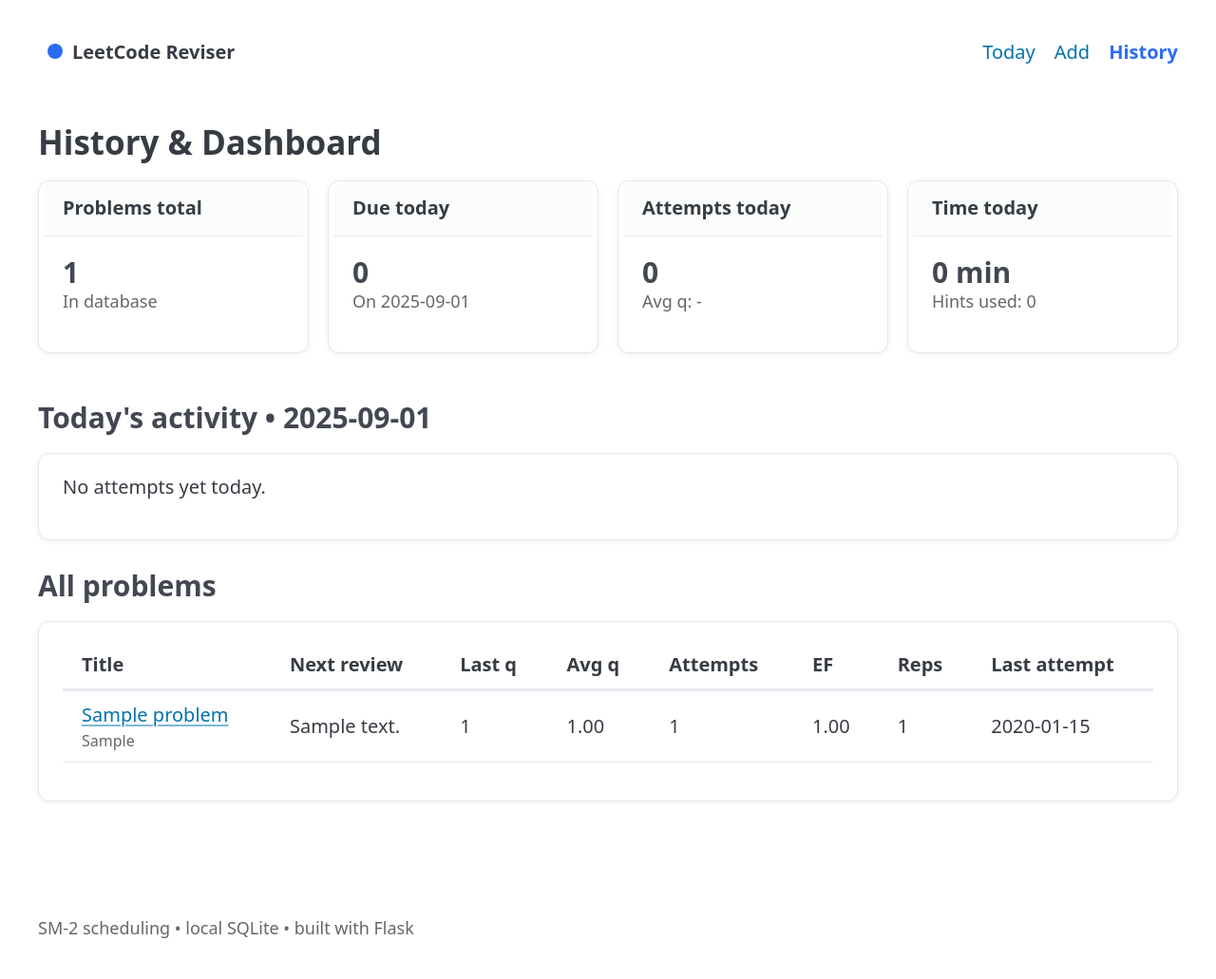
After one commit to Yoann-Montebrun/leetcode-reviser, a Flask app: page /history in a window 1280 px wide. The commit adds this page. Shown: the whole page at 95% size. Run offline with Flask 3, Linux system fonts and the light colour scheme; tables that the repository leaves empty hold one stand-in row (values such as "Sample post"); some libraries are stand-ins or nearby versions.

Commit message:
add History

```diff
--- a/app.py
+++ b/app.py
@@ -1,6 +1,7 @@
 from datetime import date
 from flask import Flask, render_template, request, redirect, url_for, flash
 from db import init_db, add_problem, list_due_problems, get_problem, update_problem_after_attempt, add_attempt
+from db import get_today_attempts, get_today_summary, get_global_summary, list_all_problems_with_stats
 from scheduler import ReviewState, schedule_after_attempt
 
 app = Flask(__name__)
@@ -39,7 +40,6 @@ def add():
 
 @app.route("/grade/<int:problem_id>", methods=["POST"])
 def grade(problem_id: int):
-    # Get current state
     row = get_problem(problem_id)
     if not row:
         flash("Problem not found.", "error")
@@ -50,13 +50,11 @@ def grade(problem_id: int):
     except ValueError:
         q = 0
 
-    # Optional metrics
     ts = request.form.get("time_spent_min", "").strip()
     hints = request.form.get("hints_used", "").strip()
     time_spent_min = int(ts) if ts.isdigit() else None
     hints_used = int(hints) if hints.isdigit() else None
 
-    # Build state and schedule
     state = ReviewState(
         ef=float(row["ef"]),
         reps=int(row["reps"]),
@@ -65,7 +63,6 @@ def grade(problem_id: int):
     )
     new_state = schedule_after_attempt(state, q, today=date.today())
 
-    # Persist
     update_problem_after_attempt(
         problem_id,
         ef=new_state.ef,
@@ -80,5 +77,19 @@ def grade(problem_id: int):
     flash(f"Saved. Next review on {new_state.next_review.isoformat()}", "success")
     return redirect(url_for("home"))
 
+@app.route("/history")
+def history():
+    today = date.today()
+    today_summary = get_today_summary(today)
+    global_summary = get_global_summary(today)
+    attempts = get_today_attempts(today)
+    problems = list_all_problems_with_stats()
+    return render_template("history.html",
+                           today=today,
+                           today_summary=today_summary,
+                           global_summary=global_summary,
+                           attempts=attempts,
+                           problems=problems)
+
 if __name__ == "__main__":
     app.run(debug=True)
--- a/db.py
+++ b/db.py
@@ -1,7 +1,7 @@
-from __future__ import annotations
 import sqlite3
 from datetime import datetime, date
 from pathlib import Path
+from typing import Optional, Dict, Any
 
 DB_PATH = Path("leetcode.db")
 
@@ -45,7 +45,7 @@ CREATE TABLE IF NOT EXISTS attempts (
     conn.commit()
     conn.close()
 
-def add_problem(title: str, url: str, tags: str | None = None):
+def add_problem(title: str, url: str, tags: Optional[str] = None):
     now = datetime.utcnow().isoformat(timespec="seconds")
     today = date.today().isoformat()
     conn = get_conn()
@@ -57,7 +57,7 @@ def add_problem(title: str, url: str, tags: str | None = None):
     conn.commit()
     conn.close()
 
-def list_due_problems(today: date | None = None):
+def list_due_problems(today: Optional[date] = None):
     if today is None:
         today = date.today()
     today_iso = today.isoformat()
@@ -80,7 +80,7 @@ def get_problem(problem_id: int):
     conn.close()
     return row
 
-def update_problem_after_attempt(problem_id: int, *, ef: float, reps: int, interval_days: int, next_review: date, q: int, time_spent_min: int | None, hints_used: int | None):
+def update_problem_after_attempt(problem_id: int, *, ef: float, reps: int, interval_days: int, next_review: date, q: int, time_spent_min: Optional[int], hints_used: Optional[int]):
     conn = get_conn()
     cur = conn.cursor()
     now = datetime.utcnow().isoformat(timespec="seconds")
@@ -92,7 +92,7 @@ WHERE id=?
     conn.commit()
     conn.close()
 
-def add_attempt(problem_id: int, q: int, time_spent_min: int | None, hints_used: int | None, notes: str | None = None):
+def add_attempt(problem_id: int, q: int, time_spent_min: Optional[int], hints_used: Optional[int], notes: Optional[str] = None):
     conn = get_conn()
     cur = conn.cursor()
     now = datetime.utcnow().isoformat(timespec="seconds")
@@ -102,3 +102,109 @@ VALUES (?, ?, ?, ?, ?, ?)
 """, (problem_id, now, q, time_spent_min, hints_used, notes))
     conn.commit()
     conn.close()
+
+# ----- History / Dashboard helpers -----
+
+def get_today_attempts(today: Optional[date] = None):
+    if today is None:
+        today = date.today()
+    today_iso = today.isoformat()
+    conn = get_conn()
+    cur = conn.cursor()
+    cur.execute("""
+SELECT a.id, a.problem_id, a.attempted_at, a.q, a.time_spent_min, a.hints_used,
+       p.title, p.url
+FROM attempts a
+JOIN problems p ON p.id = a.problem_id
+WHERE date(a.attempted_at) = date(?)
+ORDER BY a.attempted_at DESC
+""", (today_iso,))
+    rows = cur.fetchall()
+    conn.close()
+    return rows
+
+def get_today_summary(today: Optional[date] = None) -> Dict[str, Any]:
+    if today is None:
+        today = date.today()
+    today_iso = today.isoformat()
+    conn = get_conn()
+    cur = conn.cursor()
+
+    cur.execute("""
+SELECT COUNT(*) as cnt,
+       AVG(q) as avg_q,
+       SUM(COALESCE(time_spent_min,0)) as sum_time,
+       SUM(COALESCE(hints_used,0)) as sum_hints
+FROM attempts
+WHERE date(attempted_at) = date(?)
+""", (today_iso,))
+    att = cur.fetchone()
+
+    cur.execute("""
+SELECT COUNT(*) as new_cnt
+FROM problems
+WHERE date(created_at) = date(?)
+""", (today_iso,))
+    newp = cur.fetchone()
+
+    conn.close()
+    return {
+        "attempts_today": att["cnt"] or 0,
+        "avg_q_today": float(att["avg_q"]) if att["avg_q"] is not None else None,
+        "time_today": att["sum_time"] or 0,
+        "hints_today": att["sum_hints"] or 0,
+        "new_problems_today": newp["new_cnt"] or 0,
+    }
+
+def get_global_summary(today: Optional[date] = None) -> Dict[str, Any]:
+    if today is None:
+        today = date.today()
+    today_iso = today.isoformat()
+    conn = get_conn()
+    cur = conn.cursor()
+
+    cur.execute("SELECT COUNT(*) AS problems_total FROM problems")
+    p = cur.fetchone()
+
+    cur.execute("SELECT COUNT(*) AS attempts_total, AVG(q) AS avg_q_global FROM attempts")
+    a = cur.fetchone()
+
+    cur.execute("""
+SELECT COUNT(*) AS due_today
+FROM problems
+WHERE date(next_review) <= date(?)
+""", (today_iso,))
+    d = cur.fetchone()
+
+    conn.close()
+    return {
+        "problems_total": p["problems_total"] or 0,
+        "attempts_total": a["attempts_total"] or 0,
+        "avg_q_global": float(a["avg_q_global"]) if a["avg_q_global"] is not None else None,
+        "due_today": d["due_today"] or 0,
+    }
+
+def list_all_problems_with_stats():
+    conn = get_conn()
+    cur = conn.cursor()
+    cur.execute("""
+SELECT
+  p.id, p.title, p.url, p.tags, p.next_review, p.ef, p.reps, p.last_q, p.last_attempt_at,
+  COALESCE(s.avg_q, 0.0) AS avg_q,
+  COALESCE(s.attempts, 0) AS attempts,
+  s.last_attempt_at AS last_attempt
+FROM problems p
+LEFT JOIN (
+  SELECT
+    problem_id,
+    AVG(q) AS avg_q,
+    COUNT(*) AS attempts,
+    MAX(attempted_at) AS last_attempt_at
+  FROM attempts
+  GROUP BY problem_id
+) s ON s.problem_id = p.id
+ORDER BY date(p.next_review) ASC, p.id ASC
+""")
+    rows = cur.fetchall()
+    conn.close()
+    return rows
--- a/templates/base.html
+++ b/templates/base.html
@@ -4,33 +4,20 @@
   <meta charset="utf-8">
   <title>LeetCode Reviser</title>
   <meta name="viewport" content="width=device-width, initial-scale=1">
-  <!-- Pico.css for a minimal, clean aesthetic -->
   <link rel="stylesheet" href="https://unpkg.com/@picocss/pico@2/css/pico.min.css">
   <style>
-    :root {
-      --brand: hsl(220 90% 56%);
-    }
-    header .brand {
-      display: flex; align-items: baseline; gap: .5rem;
-    }
-    .brand .dot {
-      height: .8rem; width: .8rem; border-radius: 999px; background: var(--brand);
-      display:inline-block;
-    }
-    .card {
-      border: 1px solid hsl(0 0% 90%);
-      border-radius: 12px;
-      padding: 1rem 1.25rem;
-      box-shadow: 0 1px 6px rgba(0,0,0,.06);
-    }
-    .pill {
-      padding: .2rem .5rem; border-radius: 999px; background: hsl(220 80% 96%); color: hsl(220 70% 35%);
-      font-size: .75rem;
-    }
+    :root { --brand: hsl(220 90% 56%); }
+    header .brand { display: flex; align-items: baseline; gap: .5rem; }
+    .brand .dot { height: .8rem; width: .8rem; border-radius: 999px; background: var(--brand); display:inline-block; }
+    .card { border: 1px solid hsl(0 0% 90%); border-radius: 12px; padding: 1rem 1.25rem; box-shadow: 0 1px 6px rgba(0,0,0,.06); }
+    .pill { padding: .2rem .5rem; border-radius: 999px; background: hsl(220 80% 96%); color: hsl(220 70% 35%); font-size: .75rem; }
     .muted { color: hsl(0 0% 40%); font-size: .9rem; }
     nav a[aria-current="page"] { color: var(--brand); font-weight: 700; }
     form.inline { display:flex; gap:.5rem; align-items:center; flex-wrap: wrap; }
     footer { margin-top: 3rem; font-size:.85rem; color: hsl(0 0% 45%); }
+    table { width: 100%; }
+    th, td { white-space: nowrap; }
+    td:nth-child(1) { white-space: normal; }
   </style>
 </head>
 <body>
@@ -45,7 +32,7 @@
       <ul>
         <li><a href="{{ url_for('home') }}" {% if request.path=='/' %}aria-current="page"{% endif %}>Today</a></li>
         <li><a href="{{ url_for('add') }}" {% if request.path.startswith('/add') %}aria-current="page"{% endif %}>Add</a></li>
-        <!-- Future: Stats -->
+        <li><a href="{{ url_for('history') }}" {% if request.path.startswith('/history') %}aria-current="page"{% endif %}>History</a></li>
       </ul>
     </nav>
   </header>
@@ -66,7 +53,7 @@
   </main>
 
   <footer class="container">
-    <p class="muted">SM‑2 scheduling • local SQLite • built with Flask</p>
+    <p class="muted">SM-2 scheduling • local SQLite • built with Flask</p>
   </footer>
 </body>
 </html>
--- /dev/null
+++ b/templates/history.html
@@ -0,0 +1,89 @@
+{% extends "base.html" %}
+{% block content %}
+  <h2>History & Dashboard</h2>
+
+  <div class="grid">
+    <article class="card">
+      <header><strong>Problems total</strong></header>
+      <h3 style="margin:.3rem 0 0">{{ global_summary.problems_total }}</h3>
+      <p class="muted">In database</p>
+    </article>
+    <article class="card">
+      <header><strong>Due today</strong></header>
+      <h3 style="margin:.3rem 0 0">{{ global_summary.due_today }}</h3>
+      <p class="muted">On {{ today.isoformat() }}</p>
+    </article>
+    <article class="card">
+      <header><strong>Attempts today</strong></header>
+      <h3 style="margin:.3rem 0 0">{{ today_summary.attempts_today }}</h3>
+      <p class="muted">Avg q: {{ today_summary.avg_q_today if today_summary.avg_q_today is not none else "-" }}</p>
+    </article>
+    <article class="card">
+      <header><strong>Time today</strong></header>
+      <h3 style="margin:.3rem 0 0">{{ today_summary.time_today }} min</h3>
+      <p class="muted">Hints used: {{ today_summary.hints_today }}</p>
+    </article>
+  </div>
+
+  <section>
+    <h3 style="margin-top:1.5rem;">Today's activity • {{ today.isoformat() }}</h3>
+    {% if attempts|length == 0 %}
+      <article class="card"><p>No attempts yet today.</p></article>
+    {% else %}
+      <div class="grid">
+      {% for a in attempts %}
+        <article class="card">
+          <header>
+            <a href="{{ a['url'] }}" target="_blank" rel="noopener"><strong>{{ a['title'] }}</strong></a>
+          </header>
+          <p class="muted">at {{ a['attempted_at'] }}</p>
+          <p>q = <strong>{{ a['q'] }}</strong>
+             • time = {{ a['time_spent_min'] if a['time_spent_min'] is not none else "-" }} min
+             • hints = {{ a['hints_used'] if a['hints_used'] is not none else "-" }}</p>
+        </article>
+      {% endfor %}
+      </div>
+    {% endif %}
+  </section>
+
+  <section>
+    <h3 style="margin-top:1.5rem;">All problems</h3>
+    {% if problems|length == 0 %}
+      <article class="card"><p>No problems yet. <a href="{{ url_for('add') }}">Add your first one</a>.</p></article>
+    {% else %}
+      <div class="card">
+        <table>
+          <thead>
+            <tr>
+              <th>Title</th>
+              <th>Next review</th>
+              <th>Last q</th>
+              <th>Avg q</th>
+              <th>Attempts</th>
+              <th>EF</th>
+              <th>Reps</th>
+              <th>Last attempt</th>
+            </tr>
+          </thead>
+          <tbody>
+            {% for p in problems %}
+            <tr>
+              <td>
+                <a href="{{ p['url'] }}" target="_blank" rel="noopener">{{ p['title'] }}</a>
+                {% if p['tags'] %}<div class="muted" style="font-size:.8rem;">{{ p['tags'] }}</div>{% endif %}
+              </td>
+              <td>{{ p['next_review'] }}</td>
+              <td>{{ p['last_q'] if p['last_q'] is not none else "-" }}</td>
+              <td>{{ '%.2f'|format(p['avg_q']) }}</td>
+              <td>{{ p['attempts'] }}</td>
+              <td>{{ '%.2f'|format(p['ef']) }}</td>
+              <td>{{ p['reps'] }}</td>
+              <td>{{ p['last_attempt'] if p['last_attempt'] else (p['last_attempt_at'] if p['last_attempt_at'] else "-") }}</td>
+            </tr>
+            {% endfor %}
+          </tbody>
+        </table>
+      </div>
+    {% endif %}
+  </section>
+{% endblock %}
```
Also changed, not shown: scheduler.py (+4 -9 lines), README.md, 1 other file.
